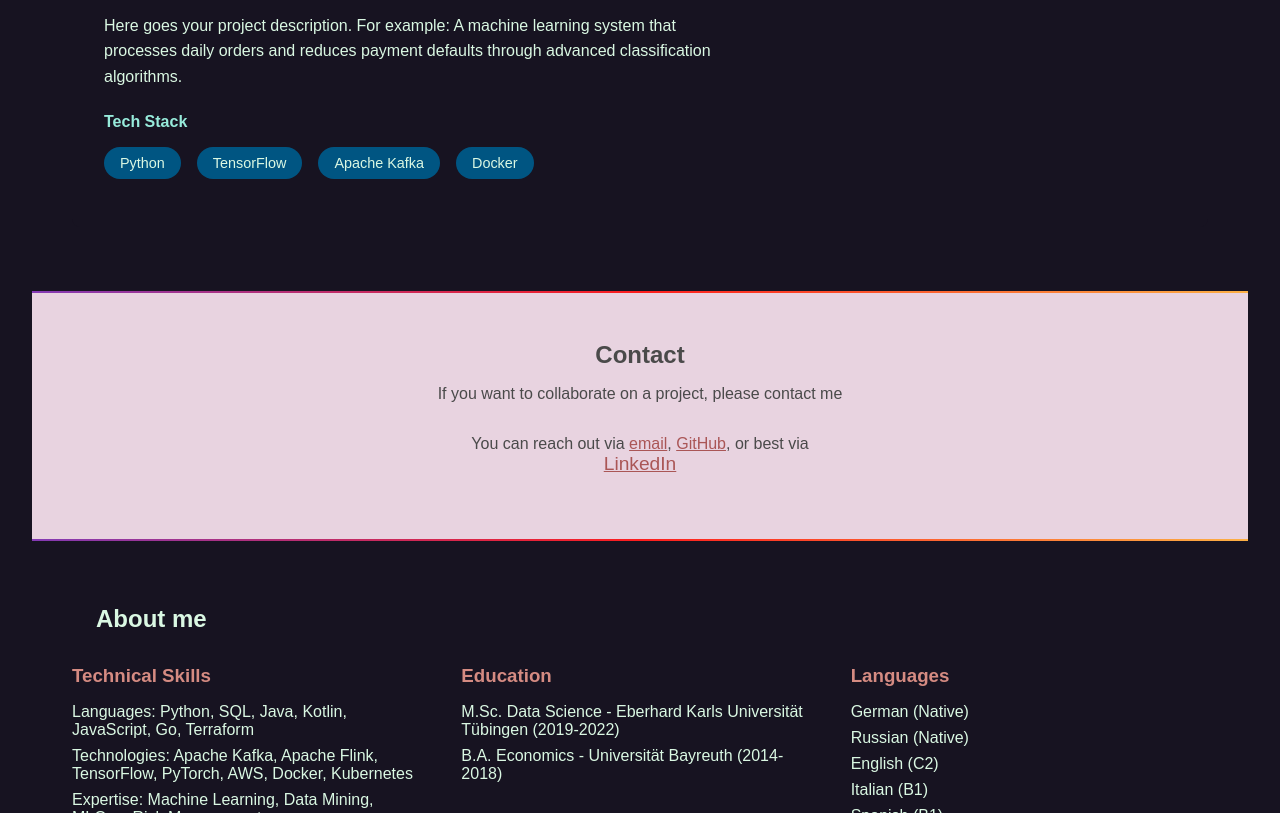
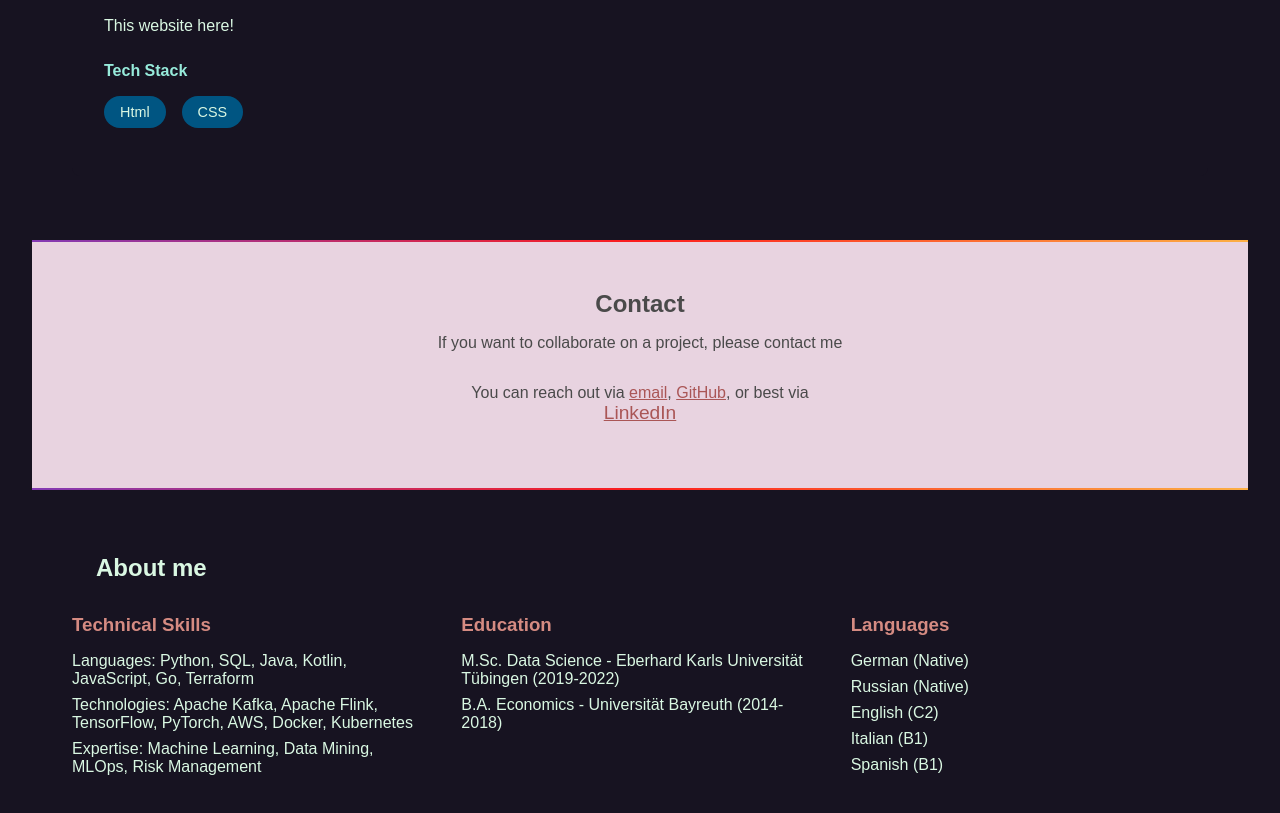
Before and after one commit to Nikolaikl/about-me, a plain HTML site: page index.html in a window 1280 px wide. Shown: the part 1233-2046 px from the top of the page. Drawn offline with Linux system fonts and the light colour scheme; a web font is replaced by a local one.

Commit message:
update projects description

```diff
--- a/index.html
+++ b/index.html
@@ -88,15 +88,13 @@
           <div class="project-content">
             <h3>Project Name</h3>
             <p class="project-description">
-          Here goes your project description. For example: A machine learning system that processes daily orders and reduces payment defaults through advanced classification algorithms.
+              This website here!
             </p>
             <div class="tech-stack">
               <h4>Tech Stack</h4>
               <ul>
-            <li>Python</li>
-            <li>TensorFlow</li>
-            <li>Apache Kafka</li>
-            <li>Docker</li>
+                <li>Html</li>
+                <li>CSS</li>
               </ul>
             </div>
           </div>
```
Lines whose indentation alone changed are shown as unchanged.
